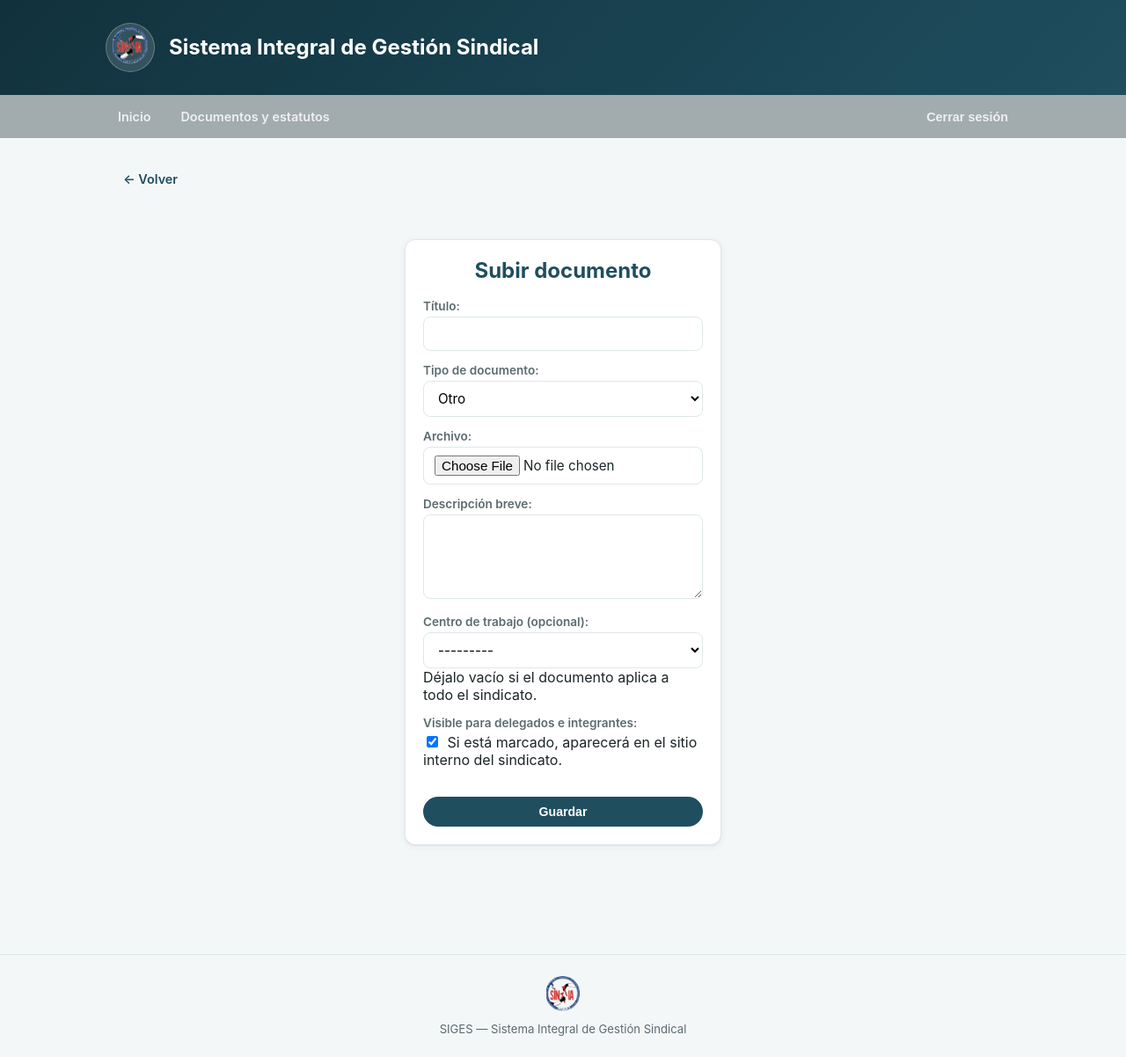
After one commit to AbrahamGaytanr3/siges, a Django app: page /documentos/subir/ in a window 1280 px wide. The commit adds this page. Shown: the whole page at 88% size. Run offline with Django 5.2, Linux system fonts and the light colour scheme; the visitor is signed in with stand-in values (Sample User, id 1); data that the repository does not hold is empty.

Commit message:
Agregar gestión de documentos en el sitio (solo Directiva)
Subir/editar/eliminar documentos ya no requiere pasar por /admin/;
se puede hacer directamente desde el sitio interno, pero solo las
cuentas con permisos de Directiva ven los botones y pueden usarlos.
Delegados sigue viendo y descargando documentos exactamente igual
que hoy.

- sindicato/forms.py (nuevo): DocumentoForm, ModelForm con los
  campos editables del documento.
- 3 vistas nuevas (documento_subir/editar/eliminar), protegidas con
  @login_required + @permission_required(..., raise_exception=True)
  usando los permisos que ya otorga el grupo Directiva (sesión
  anterior) — un Delegado autenticado sin permiso recibe 403, no un
  redirect confuso a login.
- documento_form.html (subir/editar) y
  documento_confirmar_eliminar.html (confirmación explícita por
  POST, no GET ni JS confirm()), reutilizando el patrón visual de
  login.html.
- _doc_acciones.html: partial reutilizable para los links
  Editar/Eliminar, incluido en los 3 templates que listan
  documentos (documentos.html, inicio.html, centro_detalle.html),
  condicionado a los permisos del usuario (perms.sindicato.*).
- Botón "+ Subir documento" en documentos.html, solo visible con
  permiso de alta.
- base.html: bloque de django.contrib.messages (ya instalado pero
  nunca se renderizaba) para mostrar la confirmación de cada
  acción.
- 10 pruebas nuevas (Directiva puede gestionar; Delegado recibe 403
  en las 3 vistas; anónimo redirige a login; botones visibles solo
  con permiso) — 37/37 en verde.

Verificado en navegador con cuentas reales: Directiva sube/edita/
elimina un documento con archivo real y ve los mensajes de éxito;
Delegado no ve ningún botón y las 3 URLs de gestión devuelven 403
al intentarlas directamente.

```diff
--- /dev/null
+++ b/sindicato/forms.py
@@ -0,0 +1,23 @@
+from django import forms
+
+from .models import Documento
+
+CAMPO_TEXTO = forms.TextInput(attrs={"class": "campo-formulario"})
+CAMPO_SELECT = forms.Select(attrs={"class": "campo-formulario"})
+CAMPO_TEXTAREA = forms.Textarea(attrs={"class": "campo-formulario", "rows": 4})
+CAMPO_ARCHIVO = forms.ClearableFileInput(attrs={"class": "campo-formulario"})
+CAMPO_CHECKBOX = forms.CheckboxInput(attrs={"class": "campo-checkbox"})
+
+
+class DocumentoForm(forms.ModelForm):
+    class Meta:
+        model = Documento
+        fields = ["titulo", "tipo", "archivo", "descripcion", "centro_trabajo", "es_publico"]
+        widgets = {
+            "titulo": CAMPO_TEXTO,
+            "tipo": CAMPO_SELECT,
+            "archivo": CAMPO_ARCHIVO,
+            "descripcion": CAMPO_TEXTAREA,
+            "centro_trabajo": CAMPO_SELECT,
+            "es_publico": CAMPO_CHECKBOX,
+        }
--- a/sindicato/static/sindicato/estilo.css
+++ b/sindicato/static/sindicato/estilo.css
@@ -172,6 +172,29 @@ section h2 {
 .doc-item.tipo-acta { border-left-color: #6a4ea3; }
 .doc-item.tipo-otro { border-left-color: #8a8a8a; }
 
+.doc-acciones { display: flex; gap: 14px; margin-top: 8px; }
+.doc-acciones a {
+  font-size: .8rem;
+  font-weight: 600;
+  text-decoration: none;
+  color: var(--texto-suave);
+}
+.doc-acciones a:hover { text-decoration: underline; }
+.enlace-peligro { color: var(--acento) !important; }
+
+/* ---------- Mensajes ---------- */
+
+.mensajes { list-style: none; padding: 0; margin: 0 0 20px; }
+.mensaje {
+  background: var(--azul-claro);
+  color: var(--azul-700);
+  border-radius: var(--radio-sm);
+  padding: 10px 14px;
+  font-size: .9rem;
+  margin-bottom: 8px;
+}
+.mensaje.error { background: var(--acento-claro); color: var(--acento); }
+
 .enlace-destacado {
   display: inline-flex;
   align-items: center;
@@ -251,12 +274,25 @@ footer p { margin: 0; }
   margin: 14px 0 4px;
 }
 .login-tarjeta input[type="text"],
-.login-tarjeta input[type="password"] {
+.login-tarjeta input[type="password"],
+.campo-formulario {
   width: 100%;
   padding: 9px 12px;
   border: 1px solid var(--borde);
   border-radius: var(--radio-sm);
   font-size: .95rem;
+  font-family: inherit;
+}
+select.campo-formulario { background: var(--superficie); }
+.login-tarjeta p { margin: 0 0 14px; }
+.login-tarjeta label { margin-top: 0; }
+.login-tarjeta .campo-checkbox { width: auto; margin-right: 6px; }
+.login-tarjeta .errorlist {
+  list-style: none;
+  padding: 0;
+  margin: 0 0 4px;
+  color: var(--acento);
+  font-size: .82rem;
 }
 .login-tarjeta button {
   width: 100%;
@@ -273,6 +309,8 @@ footer p { margin: 0; }
   font-size: .85rem;
   margin: 0 0 8px;
 }
+.boton-peligro { background: var(--acento); }
+.boton-peligro:hover { background: #9c6420; }
 
 /* ---------- Logout en el nav ---------- */
 
--- a/sindicato/templates/sindicato/base.html
+++ b/sindicato/templates/sindicato/base.html
@@ -31,6 +31,13 @@
     </div>
   </nav>
   <main>
+    {% if messages %}
+      <ul class="mensajes">
+        {% for message in messages %}
+          <li class="mensaje{% if message.tags %} {{ message.tags }}{% endif %}">{{ message }}</li>
+        {% endfor %}
+      </ul>
+    {% endif %}
     {% block contenido %}{% endblock %}
   </main>
   <footer>
--- a/sindicato/templates/sindicato/centro_detalle.html
+++ b/sindicato/templates/sindicato/centro_detalle.html
@@ -24,6 +24,7 @@
       <div class="doc-item tipo-{{ doc.tipo }}">
         <div class="tipo">{{ doc.get_tipo_display }}</div>
         <a href="{{ doc.archivo.url }}" target="_blank">{{ doc.titulo }}</a>
+        {% include "sindicato/_doc_acciones.html" with doc=doc %}
       </div>
     {% endfor %}
   </section>
--- /dev/null
+++ b/sindicato/templates/sindicato/documento_form.html
@@ -0,0 +1,18 @@
+{% extends "sindicato/base.html" %}
+{% block titulo %}{{ accion }} documento{% endblock %}
+{% block contenido %}
+
+  <a class="volver" href="{% url 'sindicato:documentos' %}">&larr; Volver</a>
+
+  <div class="login-envoltorio">
+    <div class="tarjeta login-tarjeta">
+      <h2>{{ accion }} documento</h2>
+      <form method="post" enctype="multipart/form-data">
+        {% csrf_token %}
+        {{ form.as_p }}
+        <button type="submit" class="enlace-destacado">Guardar</button>
+      </form>
+    </div>
+  </div>
+
+{% endblock %}
--- a/sindicato/templates/sindicato/documentos.html
+++ b/sindicato/templates/sindicato/documentos.html
@@ -6,12 +6,16 @@
 
   <section>
     <h2>Documentos y estatutos</h2>
+    {% if perms.sindicato.add_documento %}
+      <p><a class="enlace-destacado" href="{% url 'sindicato:documento_subir' %}">+ Subir documento</a></p>
+    {% endif %}
     {% if documentos %}
       {% for doc in documentos %}
         <div class="doc-item tipo-{{ doc.tipo }}">
           <div class="tipo">{{ doc.get_tipo_display }}{% if doc.centro_trabajo %} · {{ doc.centro_trabajo.nombre }}{% endif %}</div>
           <a href="{{ doc.archivo.url }}" target="_blank">{{ doc.titulo }}</a>
           {% if doc.descripcion %}<p>{{ doc.descripcion }}</p>{% endif %}
+          {% include "sindicato/_doc_acciones.html" with doc=doc %}
         </div>
       {% endfor %}
       {% include "sindicato/_paginacion.html" with page_obj=documentos %}
--- a/sindicato/templates/sindicato/inicio.html
+++ b/sindicato/templates/sindicato/inicio.html
@@ -48,6 +48,7 @@
         <div class="doc-item tipo-{{ doc.tipo }}">
           <div class="tipo">{{ doc.get_tipo_display }}</div>
           <a href="{{ doc.archivo.url }}" target="_blank">{{ doc.titulo }}</a>
+          {% include "sindicato/_doc_acciones.html" with doc=doc %}
         </div>
       {% endfor %}
       <p><a class="enlace-destacado" href="{% url 'sindicato:documentos' %}">Ver todos los documentos →</a></p>
--- a/sindicato/urls.py
+++ b/sindicato/urls.py
@@ -10,4 +10,7 @@ urlpatterns = [
     path("", views.inicio, name="inicio"),
     path("centro/<int:pk>/", views.centro_detalle, name="centro_detalle"),
     path("documentos/", views.documentos_lista, name="documentos"),
+    path("documentos/subir/", views.documento_subir, name="documento_subir"),
+    path("documentos/<int:pk>/editar/", views.documento_editar, name="documento_editar"),
+    path("documentos/<int:pk>/eliminar/", views.documento_eliminar, name="documento_eliminar"),
 ]
--- a/sindicato/views.py
+++ b/sindicato/views.py
@@ -1,6 +1,8 @@
-from django.contrib.auth.decorators import login_required
+from django.contrib import messages
+from django.contrib.auth.decorators import login_required, permission_required
 from django.core.paginator import Paginator
-from django.shortcuts import render, get_object_or_404
+from django.shortcuts import render, get_object_or_404, redirect
+from .forms import DocumentoForm
 from .models import InformacionSindicato, CentroTrabajo, Documento
 
 CENTROS_POR_PAGINA = 10
@@ -40,3 +42,45 @@ def documentos_lista(request):
     paginador = Paginator(documentos_qs, DOCUMENTOS_POR_PAGINA)
     documentos = paginador.get_page(request.GET.get("pagina"))
     return render(request, "sindicato/documentos.html", {"documentos": documentos})
+
+
+@login_required
+@permission_required("sindicato.add_documento", raise_exception=True)
+def documento_subir(request):
+    if request.method == "POST":
+        form = DocumentoForm(request.POST, request.FILES)
+        if form.is_valid():
+            form.save()
+            messages.success(request, "Documento subido correctamente.")
+            return redirect("sindicato:documentos")
+    else:
+        form = DocumentoForm()
+    return render(request, "sindicato/documento_form.html", {"form": form, "accion": "Subir"})
+
+
+@login_required
+@permission_required("sindicato.change_documento", raise_exception=True)
+def documento_editar(request, pk):
+    documento = get_object_or_404(Documento, pk=pk)
+    if request.method == "POST":
+        form = DocumentoForm(request.POST, request.FILES, instance=documento)
+        if form.is_valid():
+            form.save()
+            messages.success(request, "Documento actualizado.")
+            return redirect("sindicato:documentos")
+    else:
+        form = DocumentoForm(instance=documento)
+    return render(request, "sindicato/documento_form.html", {
+        "form": form, "accion": "Editar", "documento": documento,
+    })
+
+
+@login_required
+@permission_required("sindicato.delete_documento", raise_exception=True)
+def documento_eliminar(request, pk):
+    documento = get_object_or_404(Documento, pk=pk)
+    if request.method == "POST":
+        documento.delete()
+        messages.success(request, "Documento eliminado.")
+        return redirect("sindicato:documentos")
+    return render(request, "sindicato/documento_confirmar_eliminar.html", {"documento": documento})
```
Also changed, not shown: sindicato/templates/sindicato/_doc_acciones.html (added, +10 -0 lines), sindicato/templates/sindicato/documento_confirmar_eliminar.html (added, +19 -0 lines), sindicato/tests.py (+109 -0 lines).
